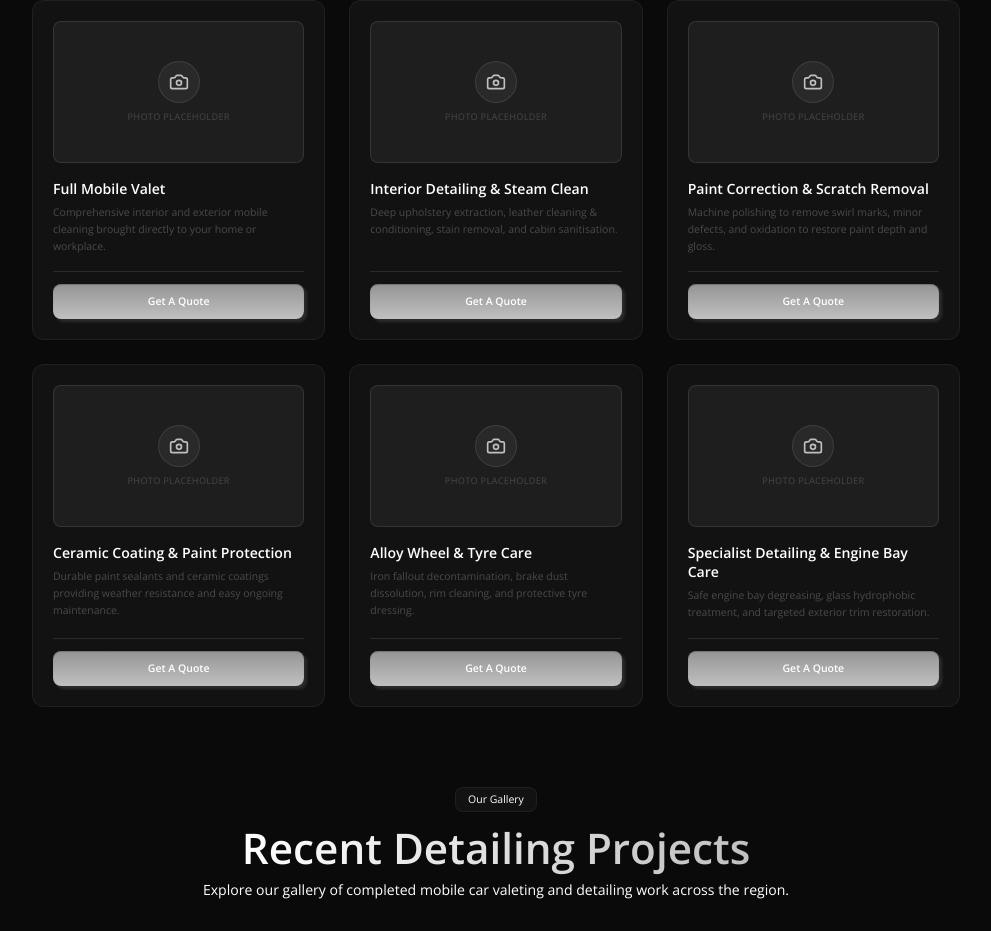
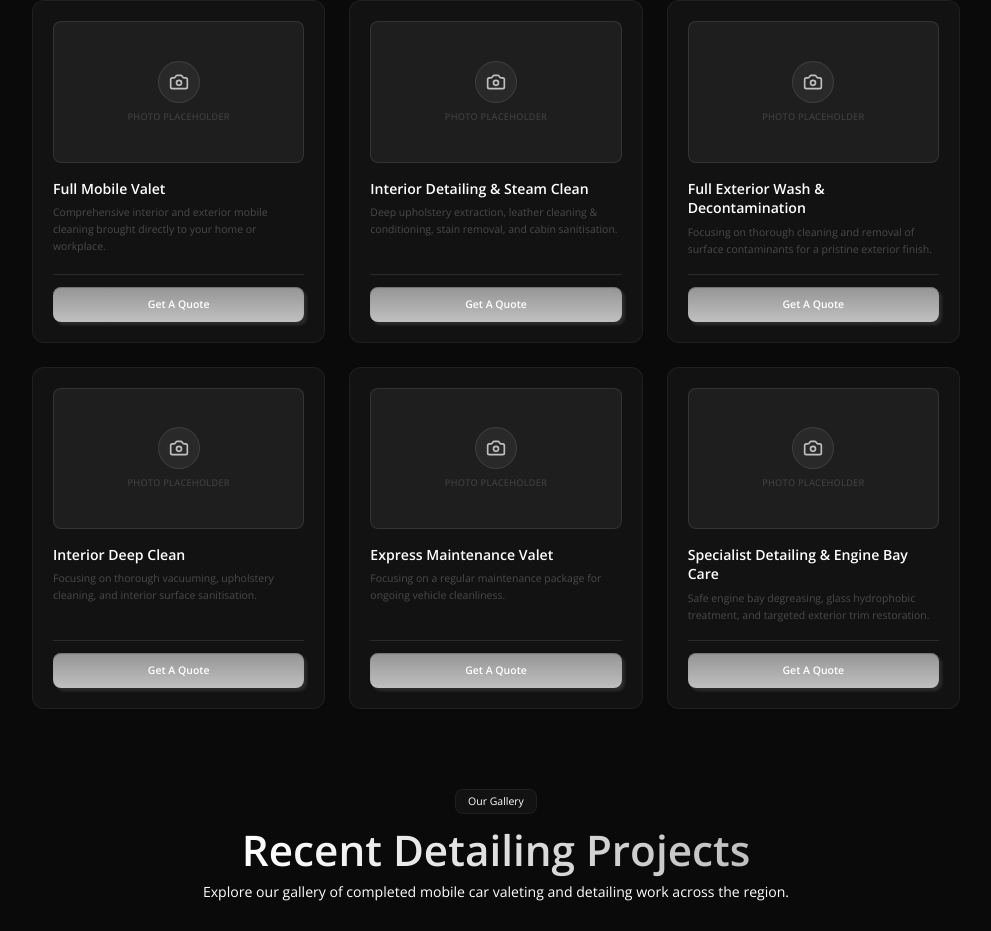
Before and after one commit to dmytro-webild/c6aac17c-b1ec-4ac8-b00e-0b4e120192e9, a React (Vite) app: page / in a window 1280 px wide. Shown: the part 2171-3102 px from the top of the page, without its empty margins (144-1135 px from the left). Built offline with nearby package versions, Linux system fonts and the light colour scheme; a web font is replaced by a local one.

Commit message:
Bob AI: Replace non-offered services with genuine valet service opti

```diff
--- a/src/pages/HomePage/sections/Services.tsx
+++ b/src/pages/HomePage/sections/Services.tsx
@@ -21,21 +21,21 @@ const features = [
     imageSrc: ""
   },
   {
-    id: "paint-correction",
-    title: "Paint Correction & Scratch Removal",
-    description: "Machine polishing to remove swirl marks, minor defects, and oxidation to restore paint depth and gloss.",
+    id: "exterior-wash",
+    title: "Full Exterior Wash & Decontamination",
+    description: "Focusing on thorough cleaning and removal of surface contaminants for a pristine exterior finish.",
     imageSrc: ""
   },
   {
-    id: "ceramic-coating",
-    title: "Ceramic Coating & Paint Protection",
-    description: "Durable paint sealants and ceramic coatings providing weather resistance and easy ongoing maintenance.",
+    id: "interior-deep-clean",
+    title: "Interior Deep Clean",
+    description: "Focusing on thorough vacuuming, upholstery cleaning, and interior surface sanitisation.",
     imageSrc: ""
   },
   {
-    id: "wheel-care",
-    title: "Alloy Wheel & Tyre Care",
-    description: "Iron fallout decontamination, brake dust dissolution, rim cleaning, and protective tyre dressing.",
+    id: "express-maintenance",
+    title: "Express Maintenance Valet",
+    description: "Focusing on a regular maintenance package for ongoing vehicle cleanliness.",
     imageSrc: ""
   },
   {
```
